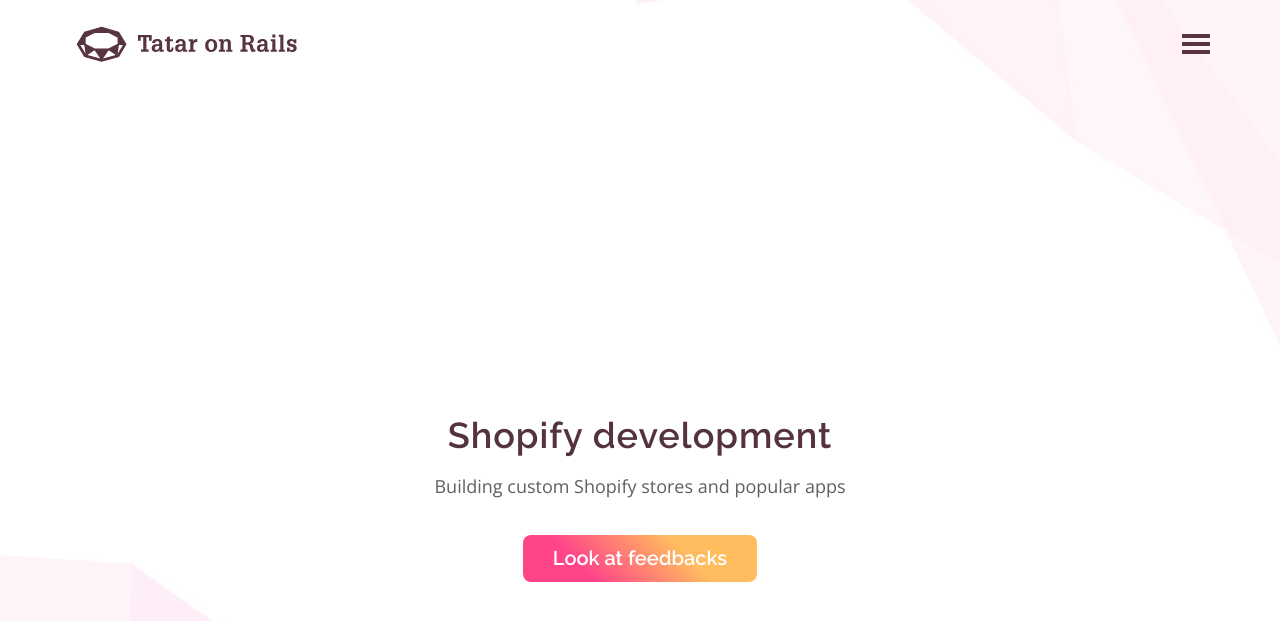
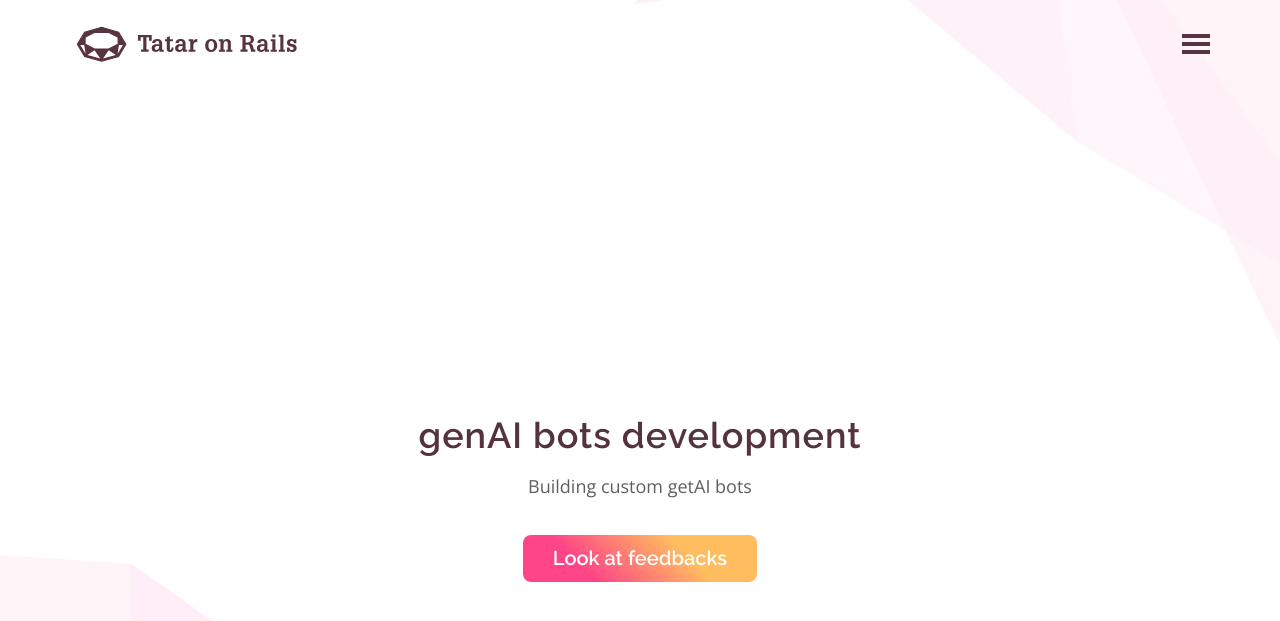
Before and after one commit to tataronrails/tataronrails.github.io, a Jekyll site: the page built from index.md, in a window 1280 px wide and 900 px high. Shown: the top 621 px of the window. Built offline with Jekyll 4.4.1, drawn with Linux system fonts in a browser that asks for light colours; our own code applies the rules of GitHub Pages for plain Markdown files.

Commit message:
Update default.html

```diff
--- a/_layouts/default.html
+++ b/_layouts/default.html
@@ -6,7 +6,7 @@
     <meta http-equiv="X-UA-Compatible" content="IE=edge">
     <meta name="viewport" content="width=device-width, initial-scale=1">
 
-    <title>Tatar on Rails - Shopify development</title>
+    <title>Tatar on Rails - getAI bots development</title>
 
     <!-- Bootstrap Core CSS -->
     <link href="/assets/css/bootstrap.min.css" rel="stylesheet">
@@ -96,8 +96,8 @@
                         <!-- Set the first background image using inline CSS below. -->
                         <div class="fill" style="background-image:url('assets/images/cover-one.jpg');"></div>
                         <div class="carousel-caption">
-                            <h1 class="animated slideInDown">Shopify development</h1>
-                            <p class="intro-text animated slideInUp" style="color:#5f5f5f">Building custom Shopify stores and popular apps</p>
+                            <h1 class="animated slideInDown">genAI bots development</h1>
+                            <p class="intro-text animated slideInUp" style="color:#5f5f5f">Building custom getAI bots</p>
                             <a href="#clients_feedbacks" class="btn btn-default btn-lg banner-button">Look at feedbacks </a>
                         </div>
                         <div class="overlay-detail"></div>
```
